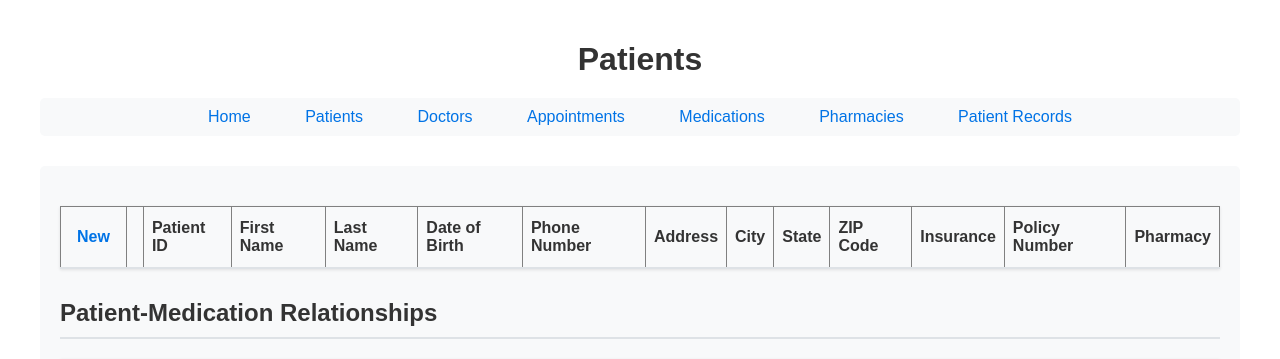
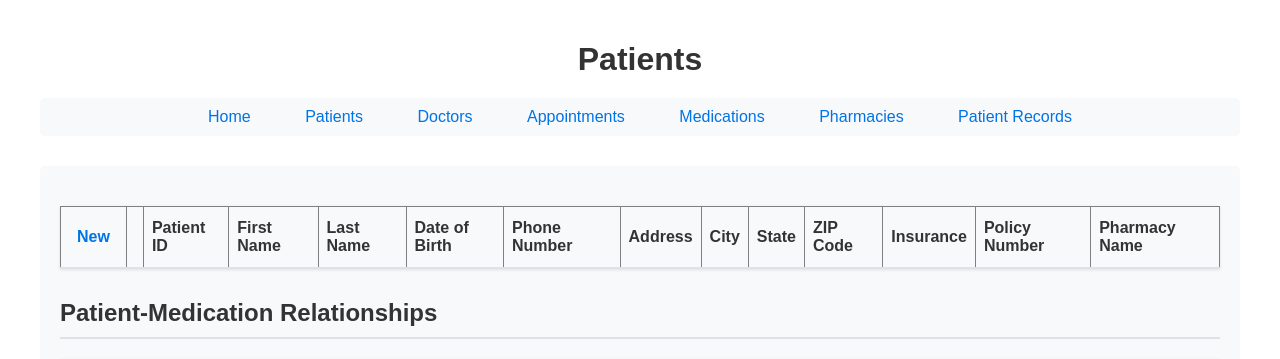
Before and after one commit to hsidhu1332/hospital-db, a Flask app: page /patients in a window 1280 px wide. Shown: the top 359 px of the page. Run offline with Flask 3, Linux system fonts and the light colour scheme; data that the repository does not hold is empty; some libraries are stand-ins or nearby versions.

Commit message:
Changed pharmacy to display name rather than id

```diff
--- a/app.py
+++ b/app.py
@@ -31,7 +31,27 @@ def is_valid_future_date(date_str):
 
 def get_patient_data():
     # Gets all the data for the tables and makes them dictionaries
-    query = "SELECT * FROM Patients;"
+    query = """
+    SELECT
+        p.patient_id,
+        p.patient_first_name,
+        p.patient_last_name,
+        p.patient_date_of_birth,
+        p.patient_phone_number,
+        p.patient_street_address,
+        p.patient_city,
+        p.patient_state,
+        p.patient_zip_code,
+        p.insurance_provider,
+        p.insurance_policy_number,
+        ph.pharmacy_name AS pharmacy_name
+    FROM
+        Patients p
+    LEFT JOIN
+        Pharmacies ph
+    ON
+        p.pharmacy_id = ph.pharmacy_id;
+    """
     cursor = db.execute_query(db_connection=db_connection, query=query)
     patients = cursor.fetchall()
     # These are setup with join statements so that the name is used in the table rather than the id
--- a/templates/patients.j2
+++ b/templates/patients.j2
@@ -34,7 +34,7 @@
             <th>ZIP Code</th>
             <th>Insurance</th>
             <th>Policy Number</th>
-            <th>Pharmacy</th>
+            <th>Pharmacy Name</th>
         </tr>
             {% for patient in patients %}
                     <tr>
@@ -51,7 +51,7 @@
                         <td>{{ patient.patient_zip_code }}</td>
                         <td>{{ patient.insurance_provider }}</td>
                         <td>{{ patient.insurance_policy_number }}</td>
-                        <td>{{ patient.pharmacy_id }}</td>
+                        <td>{{ patient.pharmacy_name }}</td>
         </tr>
             {% endfor %}
     </table>
@@ -85,7 +85,7 @@
                 <select name="pharmacy">
                     <option value=""> </option>
                     {% for pharmacy in pharmacies %}
-                    <option value="{{ pharmacy.pharmacy_id }}">{{ pharmacy.pharmacy_id }}</option>
+                    <option value="{{ pharmacy.pharmacy_id }}">{{ pharmacy.pharmacy_name }}</option>
                     {% endfor %}
                 </select>
             </fieldset>
@@ -145,7 +145,7 @@
                         {% for pharmacy in pharmacies|sort(attribute='pharmacy_id') %}
                             <option value="{{ pharmacy.pharmacy_id }}"
                                 {% if pharmacy.pharmacy_id == patient_edit.pharmacy_id %}selected{% endif %}>
-                                {{ pharmacy.pharmacy_id }}
+                                {{ pharmacy.pharmacy_name }}
                             </option>
                         {% endfor %}
                     </select>
```
